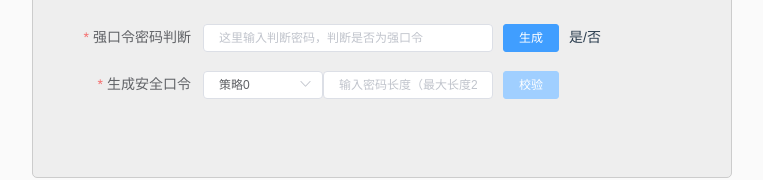
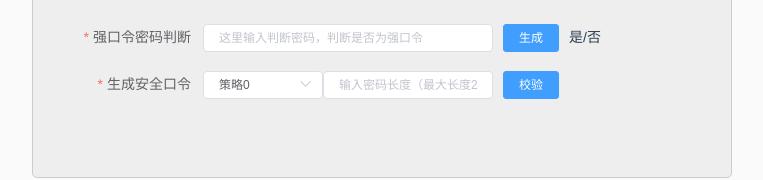
Before and after one commit to banana618859/vue-project-1117, a Vue app: page /home in a window 1280 px wide. Shown: the part 345-525 px from the top of the page, without its empty margins (258-1021 px from the left). Built offline with nearby package versions, Linux system fonts and the light colour scheme.

Commit message:
为空时提示

```diff
--- a/src/views/Home.vue
+++ b/src/views/Home.vue
@@ -3,7 +3,7 @@
  * @Author: yizheng.yuan
  * @Date: 2020-11-17 21:34:10
  * @LastEditors: yizheng.yuan
- * @LastEditTime: 2020-11-18 14:07:31
+ * @LastEditTime: 2020-11-18 15:06:10
 -->
 <template>
   <div class="wrapper">
@@ -18,15 +18,17 @@
               v-model="ruleForm.inputStr" placeholder="这里输入判断密码，判断是否为强口令">
             </el-input>
             <span class="mg-l10 mg-r10">
-              <el-button size="mini" type="primary" @click="getData">生成</el-button>
+              <el-button size="mini" type="primary" @click="submitForm('ruleForm')">生成</el-button>
             </span>
             <span>{{ resultOne }}</span>
           </div>
         </el-form-item>
+      </el-form>
 
+      <el-form :model="ruleForma" :rules="rulesa" size="mini" ref="ruleForma" label-width="120px" class="demo-ruleForm">
         <el-form-item label="生成安全口令" prop="pwdLen">
           <div style="text-align: left;">
-            <el-select style="width:120px;" v-model="ruleForm.policyId" placeholder="选择策略ID">
+            <el-select style="width:120px;" v-model="ruleForma.policyId" placeholder="选择策略ID">
               <el-option
                 v-for="(item,index) in allSelect"
                 :key="item.label+index"
@@ -34,12 +36,12 @@
             </el-select>
             <el-input
               style="width: 170px;"
-              v-model.number="ruleForm.pwdLen"
-              @blur="checkLen(ruleForm.pwdLen)"
+              v-model.number="ruleForma.pwdLen"
+              @blur="checkLen(ruleForma.pwdLen)"
               placeholder="输入密码长度（最大长度200）">
             </el-input>
             <span class="mg-l10 mg-r10">
-              <el-button size="mini" type="primary" :disabled="isDisable" @click="getData2">校验</el-button>
+              <el-button size="mini" type="primary" @click="submitForma('ruleForma')">校验</el-button>
             </span>
 
           </div>
@@ -56,7 +58,6 @@ export default {
   props: {},
   data(){
     var checkNum = (rule, value, callback) => {
-      this.isDisable = true;
       if (!value) {
         return callback(new Error('密码长度不能为空'));
       }
@@ -66,20 +67,19 @@ export default {
         if (value > 200) {
           callback(new Error('长度不能大于200'));
           this.ruleForm.pwdLen = 200;
-          this.isDisable = false;
         } else {
           callback();
-          this.isDisable = false;
         }
       }
     };
     return{
       ruleForm: {
-        inputStr: '',
+        inputStr: ''
+      },
+      ruleForma: {
         policyId: 0,
         pwdLen: ''
       },
-      isDisable: true,
       allSelect:[
         {
           label: '策略0',
@@ -103,7 +103,9 @@ export default {
       rules: {
         inputStr: [
           { required: true, message: '请输入密码', trigger: 'blur' }
-        ],
+        ]
+      },
+      rulesa: {
         pwdLen: [
           { required: true, message: '请输入密码长度', trigger: 'blur' },
           { validator: checkNum, trigger: 'blur' }
@@ -177,6 +179,17 @@ export default {
       this.$refs[formName].validate((valid) => {
         if (valid) {
           console.log('submit!');
+          this.getData()
+        } else {
+          console.log('error submit!!');
+          return false;
+        }
+      });
+    },
+    submitForma(formName) {
+      this.$refs[formName].validate((valid) => {
+        if (valid) {
+          this.getData2()
         } else {
           console.log('error submit!!');
           return false;
```
